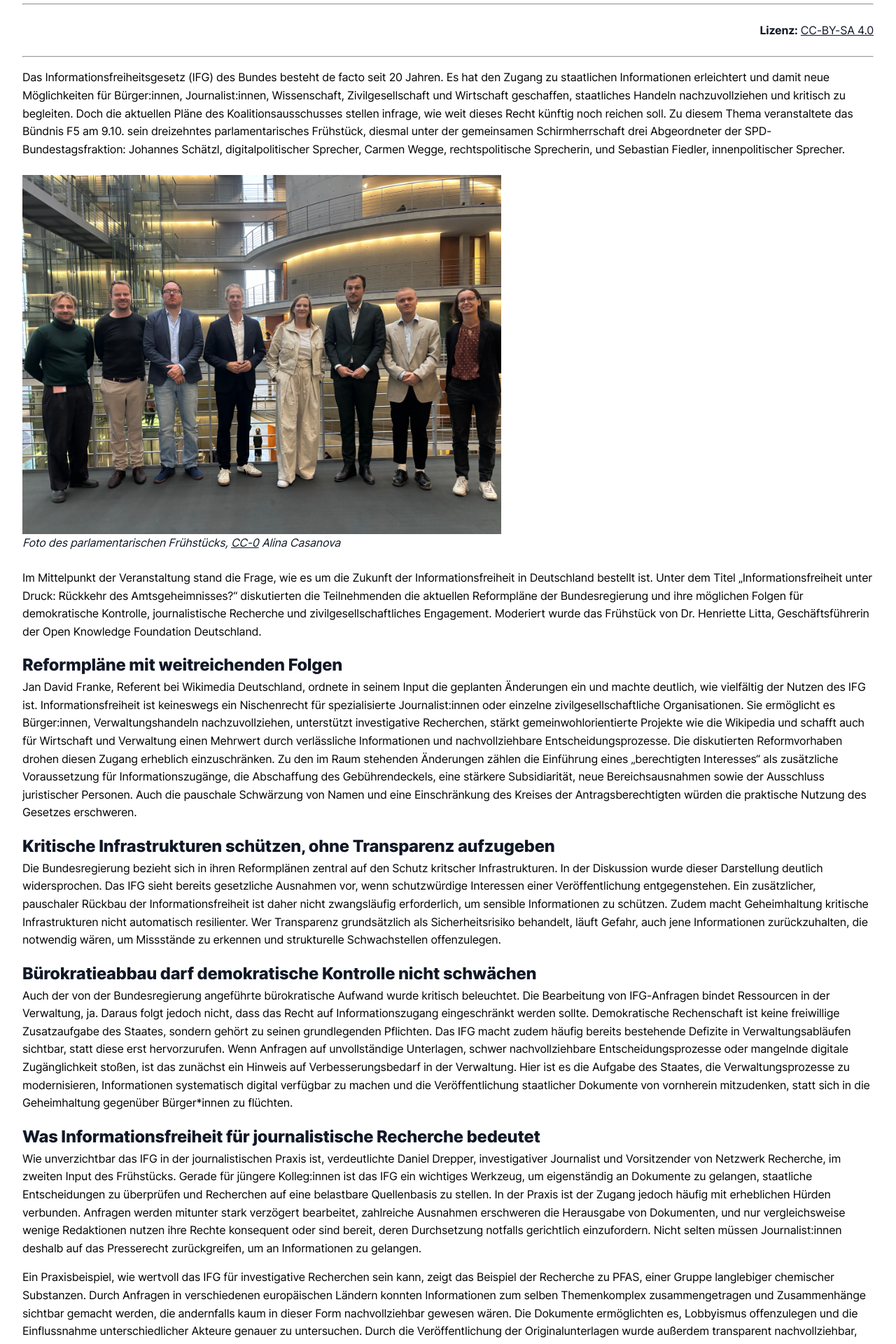
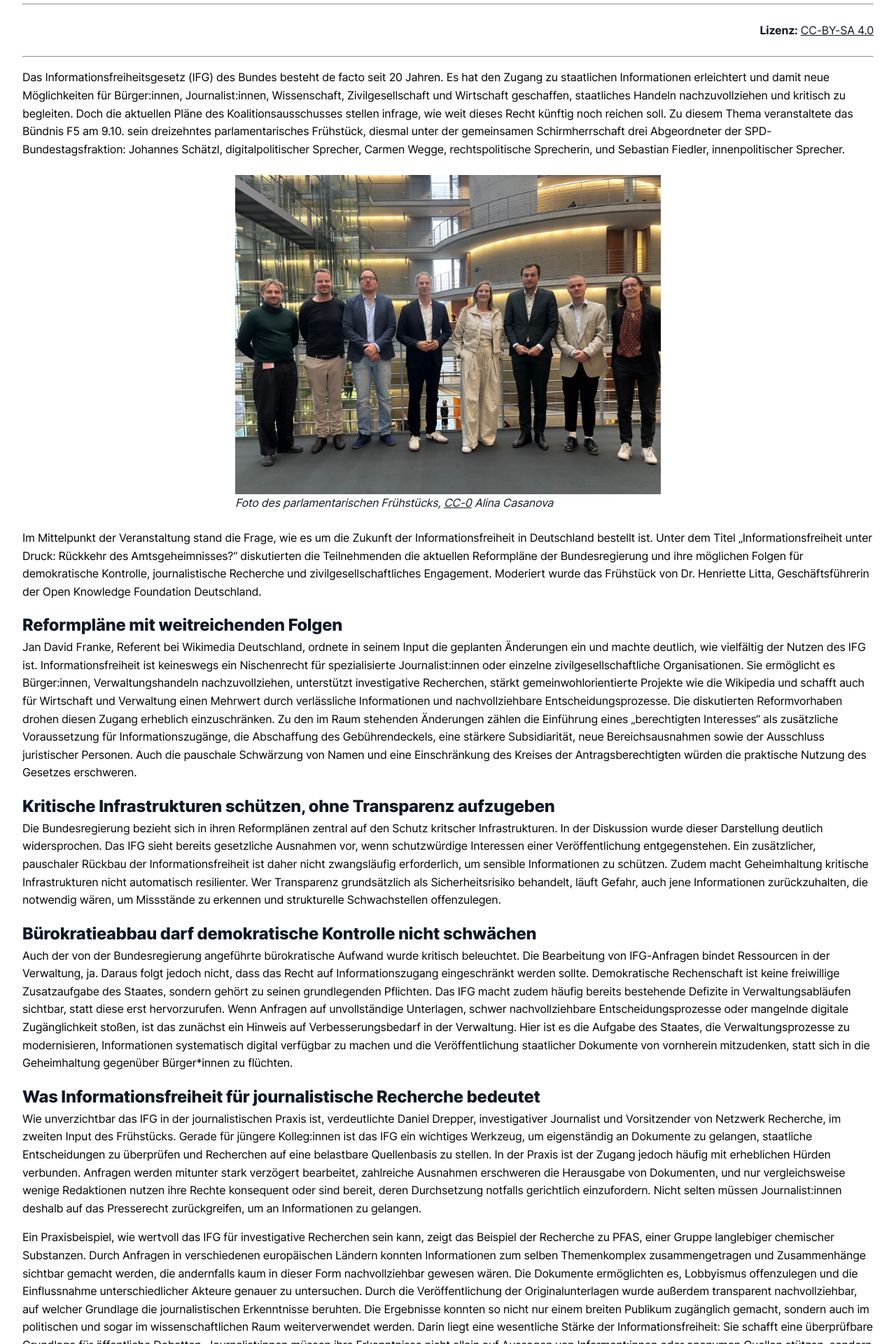
Before and after one commit to okfde/buendnis-f5, a Jekyll site: the page built from _publikationen/2026-10-27-ifg-bericht.md, in a window 1280 px wide. Shown: the part 320-2240 px from the top of the page at 70% size. Built offline with Jekyll 4.4.1, drawn with Linux system fonts in a browser that asks for light colours.

Commit message:
Update _custom.scss

```diff
--- a/_sass/_custom.scss
+++ b/_sass/_custom.scss
@@ -468,17 +468,17 @@ address {
   }
 
  &-image {
-    width: 75%;
-    margin: 1.5rem 0;
+    width: 50%;
+    margin: 1.5rem auto;
 
     & img {
       display: block;
-      width: 75%;
+      width: 100%;
       height: auto;
     }
 
     & figcaption {
-      width: 75%;
+      width: 100%;
     }
   }
 
```
